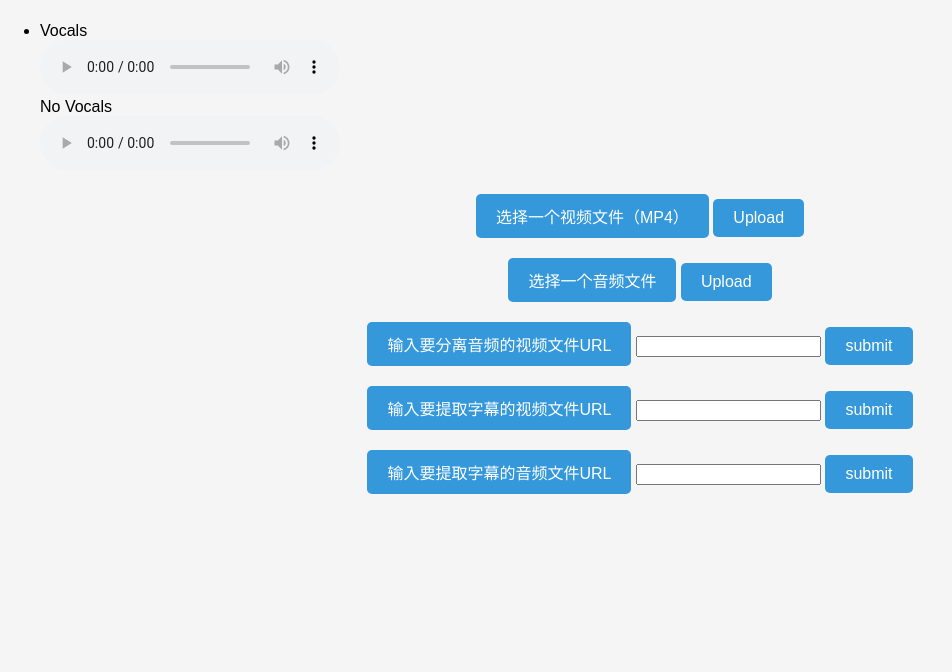
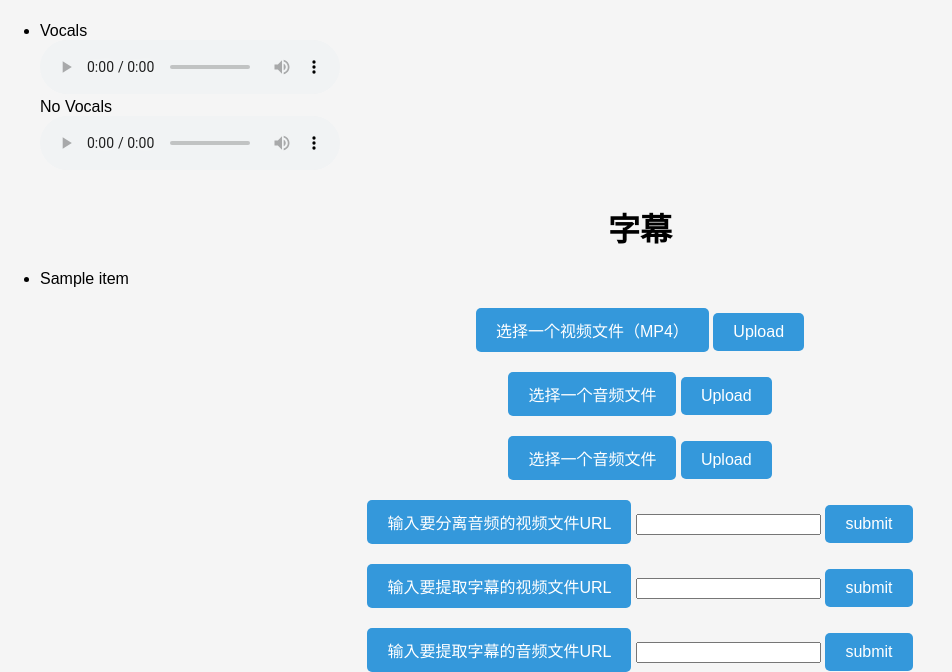
Before and after one commit to jmtek/Demo_Video_Process, a FastAPI app: template templates/home.html in a window 1280 px wide. Shown: the part 188-860 px from the top of the page, without its empty margins (0-952 px from the left). Before the commit the page ends 682 px from the top, so only its background shows below. Run offline with FastAPI, Linux system fonts and the light colour scheme; the template is opened without the code that fills it: most values are stand-ins (such as "Sample title", 1, 10 or a date in 2020).

Commit message:
add new demo func

```diff
--- a/main.py
+++ b/main.py
@@ -8,6 +8,7 @@ from fastapi.templating import Jinja2Templates
 
 from src.video_func import seperate_audio, inject_audio
 from src.audio_func import seperate_vocals
+from src.transcript import transcript
 from api.index import app
 
 # from gradio_client import Client
@@ -65,6 +66,7 @@ templates = Jinja2Templates(directory="templates")
 
 videos = []
 audios = []
+transcriptions = []
 
 def save_upload_file(upload: UploadFile = File(...)):
     # 生成文件名
@@ -82,7 +84,17 @@ def save_upload_file(upload: UploadFile = File(...)):
 @app.get("/", response_class=HTMLResponse)
 async def home(request: Request):
     return templates.TemplateResponse(
-        "home.html", {"request": request, "videos": videos, "audios": audios})
+        "home.html", {"request": request, "videos": videos, "audios": audios, "transcriptions": transcriptions})
+
+@app.post("/transcriptaudio/")
+async def transcript_audio(audio: UploadFile = File(...)):
+    # 保存到本地
+    save_path = save_upload_file(audio)
+    # 提取语音文字
+    transcription = transcript(save_path)
+
+    transcriptions.append(transcription)
+    return RedirectResponse(url='/', status_code=303)
 
 @app.post("/uploadvideo/")
 async def upload_video(video: UploadFile = File(...)):
--- a/requirements.txt
+++ b/requirements.txt
@@ -3,3 +3,5 @@ git+https://github.com/openai/whisper.git
 fastapi
 uvicorn
 zhconv
+aiofiles
+aiohttp
--- a/templates/home.html
+++ b/templates/home.html
@@ -82,6 +82,15 @@
     {% endfor %}
     </ul>
 
+    <h1>字幕</h1>
+    <ul>
+    {% for item in transcriptions %}
+        <li>
+          <div>{{ item }}</div>
+        </li>
+    {% endfor %}
+    </ul>
+
     <form action="/uploadvideo/" method="post" enctype="multipart/form-data">
       <label for="video-upload" class="upload-btn">选择一个视频文件（MP4）</label>
       <input type="file" name="video" id="video-upload">
@@ -93,6 +102,13 @@
       <label for="audio-upload" class="upload-btn">选择一个音频文件</label>
       <input type="file" name="audio" id="audio-upload">
       <span class="audio-name"></span>
+      <button type="submit" class="upload-btn">Upload</button>
+    </form>
+
+    <form action="/transcriptaudio/" method="post" enctype="multipart/form-data">
+      <label for="audio-upload2" class="upload-btn">选择一个音频文件</label>
+      <input type="file" name="audio" id="audio-upload2">
+      <span class="audio-name2"></span>
       <button type="submit" class="upload-btn">Upload</button>
     </form>
 
@@ -127,6 +143,14 @@
       audioUpload.addEventListener("change", (e) => {
         audioName.textContent = e.target.files[0].name;
       });
+
+      // Display selected file name in the form
+      const audioUpload2 = document.getElementById("audio-upload2");
+      const audioName2 = document.querySelector(".audio-name2");
+
+      audioUpload2.addEventListener("change", (e) => {
+        audioName2.textContent = e.target.files[0].name;
+      });
     </script>
   </body>
 </html>
```
